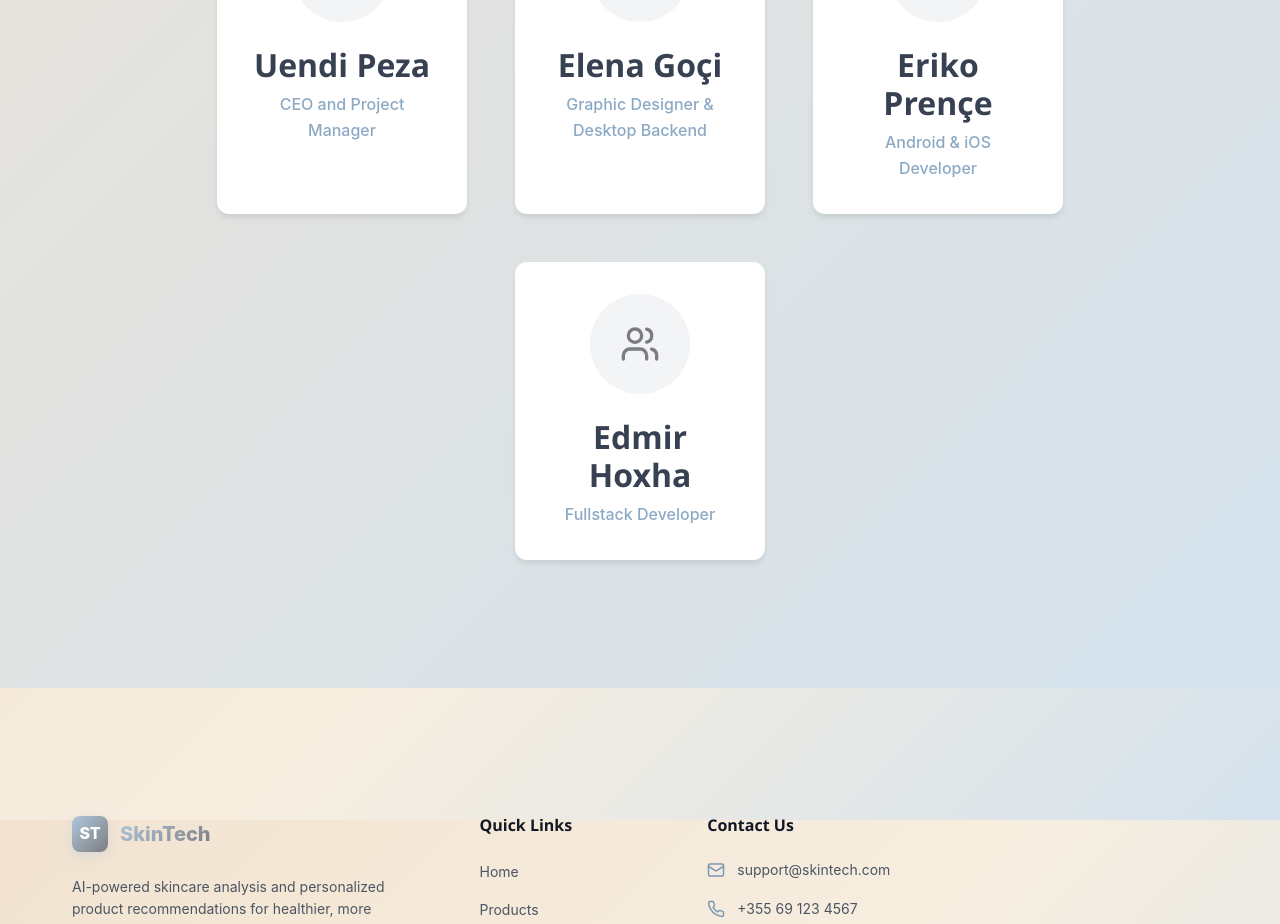
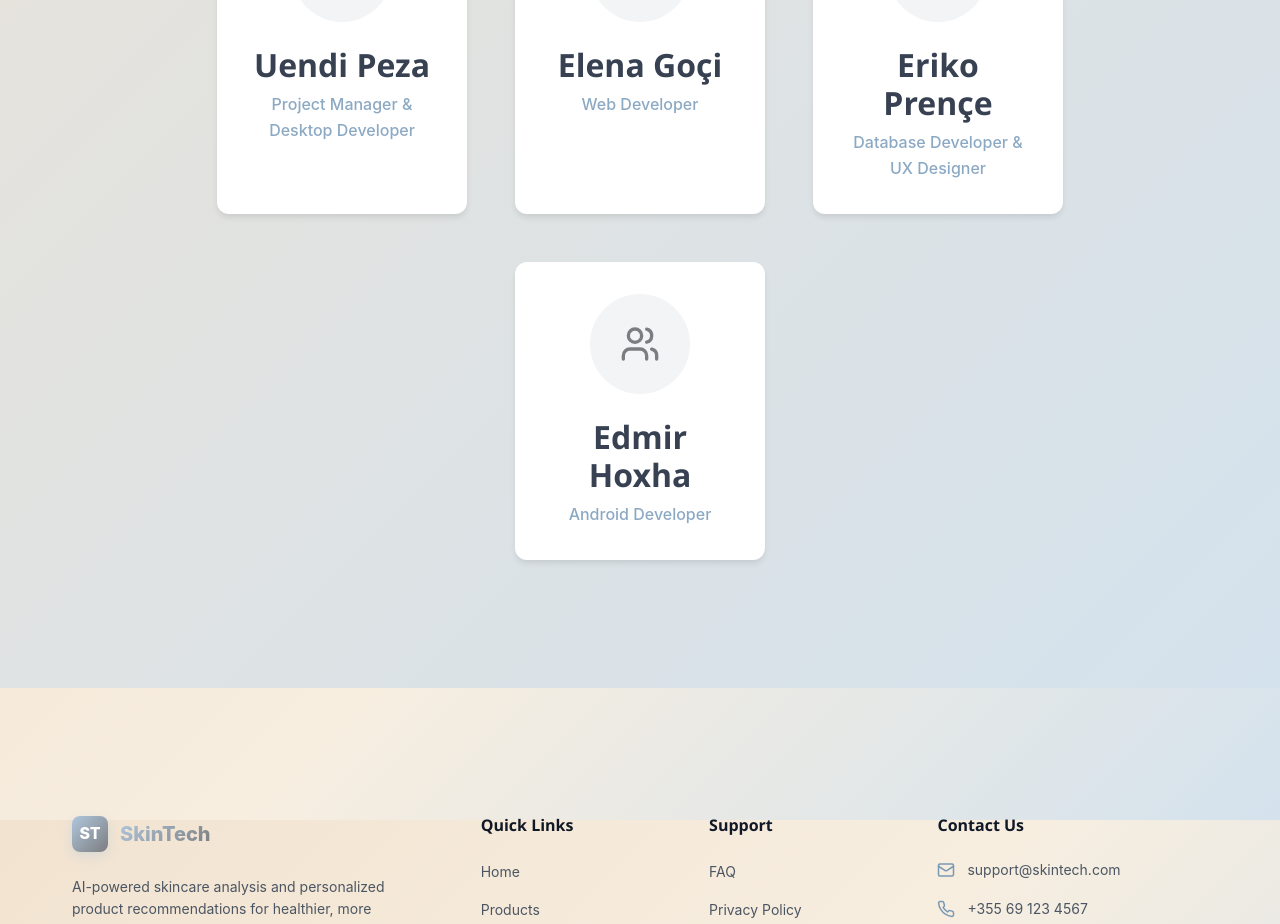
Before and after one commit to jorgit-peshtani/skintech, a React (Vite) app in the folder frontend/: page /about in a window 1280 px wide. Shown: the part 1580-2504 px from the top of the page. Built offline with nearby package versions, Linux system fonts and the light colour scheme; no server answers.

Commit message:
feat(frontend): update team roles and mission details on about page

```diff
--- a/frontend/src/components/Footer.jsx
+++ b/frontend/src/components/Footer.jsx
@@ -31,8 +31,15 @@ const Footer = () => {
                         </ul>
                     </div>
 
-
-
+                    {/* Support */}
+                    <div className="footer-section">
+                        <h4 className="footer-title">Support</h4>
+                        <ul className="footer-links">
+                            <li><Link to="/faq">FAQ</Link></li>
+                            <li><Link to="/privacy">Privacy Policy</Link></li>
+                            <li><Link to="/terms">Terms of Service</Link></li>
+                        </ul>
+                    </div>
 
                     {/* Contact */}
                     <div className="footer-section">
--- a/frontend/src/pages/About.jsx
+++ b/frontend/src/pages/About.jsx
@@ -69,28 +69,28 @@ const About = () => {
                                 <Users size={40} color="#7C7D80" />
                             </div>
                             <h3>Uendi Peza</h3>
-                            <span>CEO and Project Manager</span>
+                            <span>Project Manager & Desktop Developer</span>
                         </div>
                         <div className="team-member">
                             <div className="member-avatar">
                                 <Users size={40} color="#7C7D80" />
                             </div>
                             <h3>Elena Goçi</h3>
-                            <span>Graphic Designer & Desktop Backend</span>
+                            <span>Web Developer</span>
                         </div>
                         <div className="team-member">
                             <div className="member-avatar">
                                 <Users size={40} color="#7C7D80" />
                             </div>
                             <h3>Eriko Prençe</h3>
-                            <span>Android & iOS Developer</span>
+                            <span>Database Developer & UX Designer</span>
                         </div>
                         <div className="team-member">
                             <div className="member-avatar">
                                 <Users size={40} color="#7C7D80" />
                             </div>
                             <h3>Edmir Hoxha</h3>
-                            <span>Fullstack Developer</span>
+                            <span>Android Developer</span>
                         </div>
                     </div>
                 </div>
```
